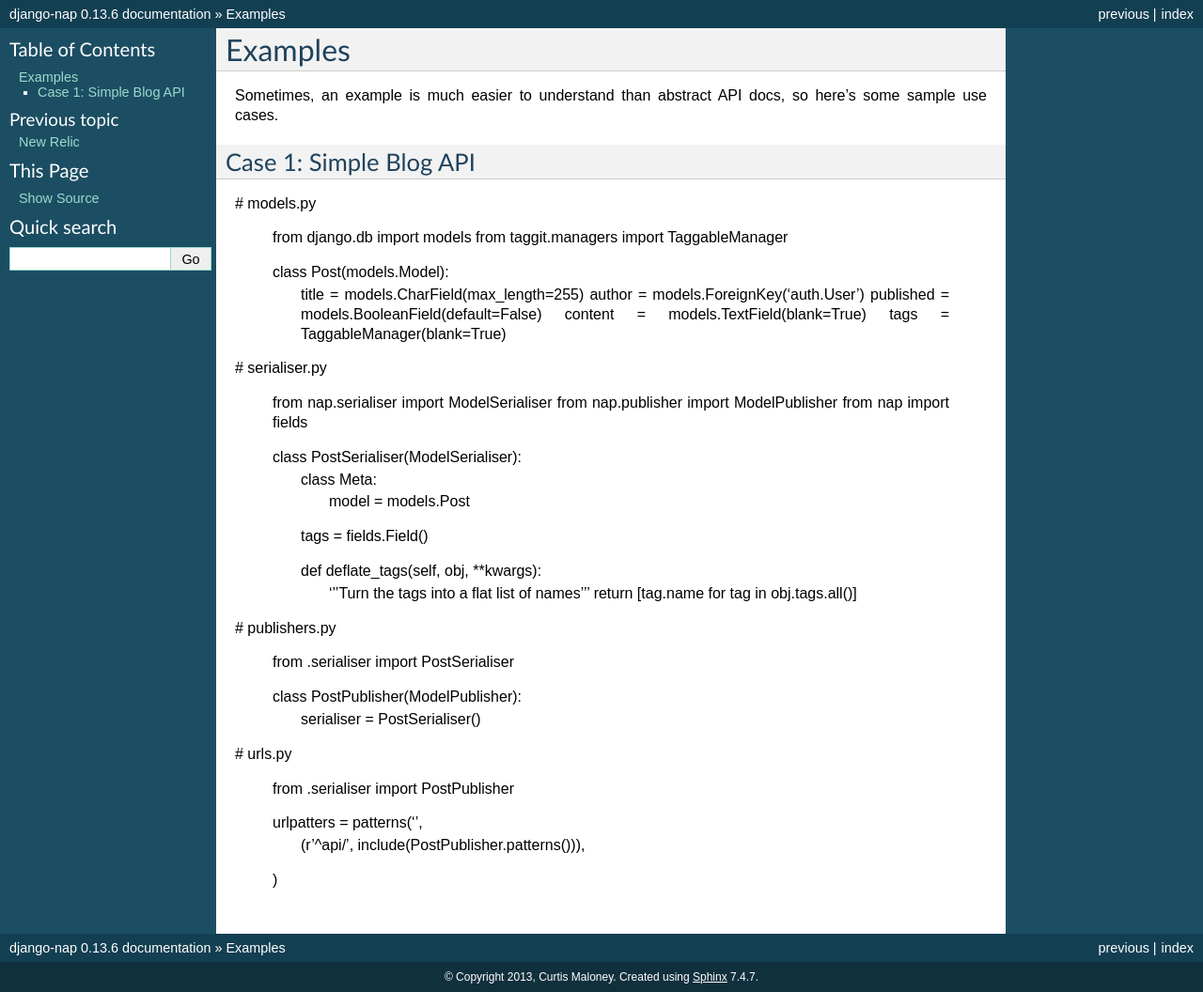
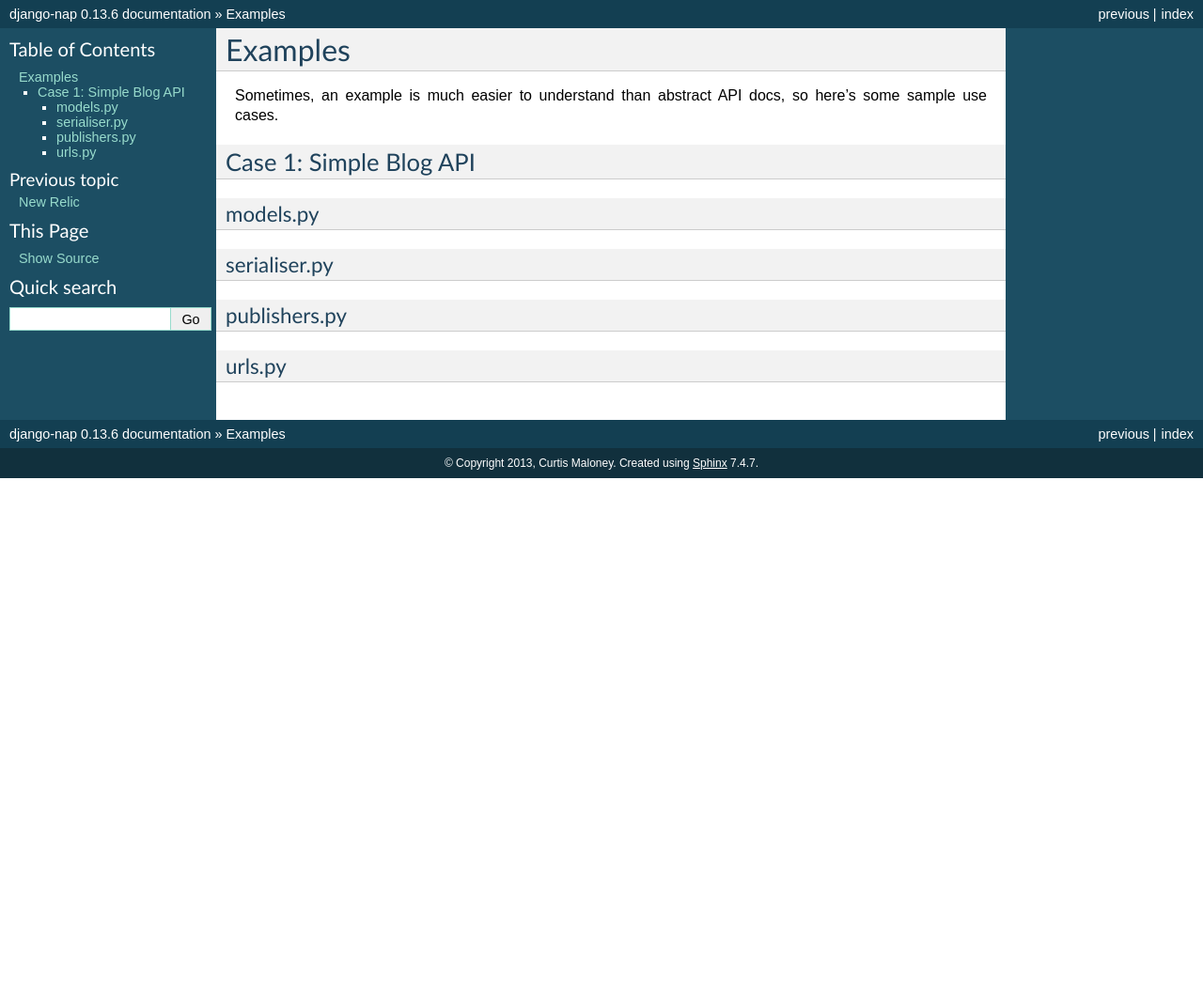
Before and after one commit to funkybob/django-nap, a Sphinx documentation site: the page built from docs/examples.rst, in a window 1280 px wide. Shown: the whole page at 94% size. Built offline with Sphinx 7.4.7, drawn with Linux system fonts in a browser that asks for light colours; after the commit the page ends 900 px from its top, so only the background shows below that; some of the changed lines change nothing that is shown.

Commit message:
Fix examples headings

```diff
--- a/docs/examples.rst
+++ b/docs/examples.rst
@@ -7,7 +7,10 @@ Sometimes, an example is much easier to understand than abstract API docs, so he
 Case 1: Simple Blog API
 =======================
 
-# models.py
+models.py
+---------
+
+.. code-block: python
 
     from django.db import models
     from taggit.managers import TaggableManager
@@ -20,7 +23,10 @@ Case 1: Simple Blog API
         tags = TaggableManager(blank=True)
 
 
-# serialiser.py
+serialiser.py
+-------------
+
+.. code-block: python
 
     from nap.serialiser import ModelSerialiser
     from nap.publisher import ModelPublisher
@@ -37,14 +43,20 @@ Case 1: Simple Blog API
             return [tag.name for tag in obj.tags.all()]
 
 
-# publishers.py
+publishers.py
+-------------
+
+.. code-block: python
 
     from .serialiser import PostSerialiser
 
     class PostPublisher(ModelPublisher):
         serialiser = PostSerialiser()
 
-# urls.py
+urls.py
+-------
+
+.. code-block: python
 
     from .serialiser import PostPublisher
 
```
